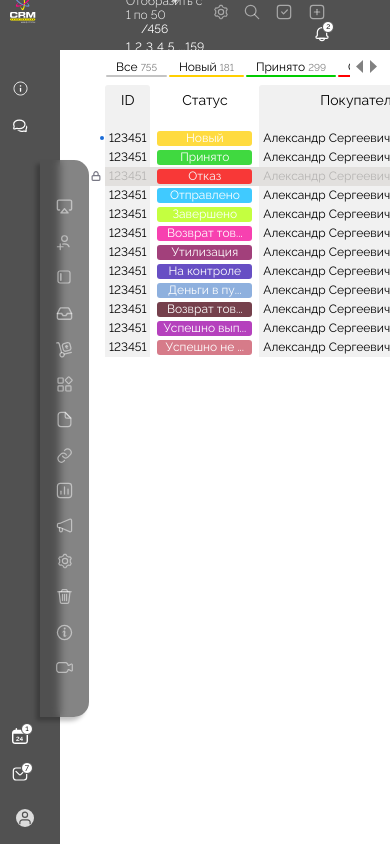
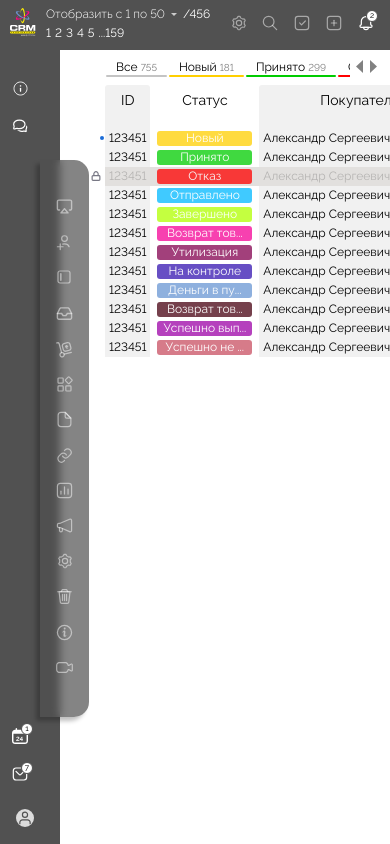
Before and after one commit to dmitry-gr-web/crm-setting-cab, a plain HTML site: page index.html in a window 390 px wide. Drawn offline with Linux system fonts and the light colour scheme.

Commit message:
+shapka daptive

```diff
--- a/scss/style.scss
+++ b/scss/style.scss
@@ -82,6 +82,28 @@ html {
     }
 }
 
+//new adaptive
+@media screen and (max-width: 600px) {
+    .header-crm .block-btn .btn-header:last-child {
+        margin-left: 30px;
+        margin-right: 10px;
+    }
+    .header-crm .logo-pages-wrap .block-pages {
+        margin-left: 30px;
+    }
+}
+
+@media screen and (max-width: 440px) {
+    .header-crm .block-btn .btn-header:last-child {
+        margin-left: 0px;
+        margin-right: 10px;
+    }
+    .header-crm .logo-pages-wrap .block-pages {
+        margin-left: 10px;
+    }
+}
+
+//new adaptive
 .btn-header {
     background-color: transparent;
     outline: none;
```
Also changed, not shown: css/style.css.
